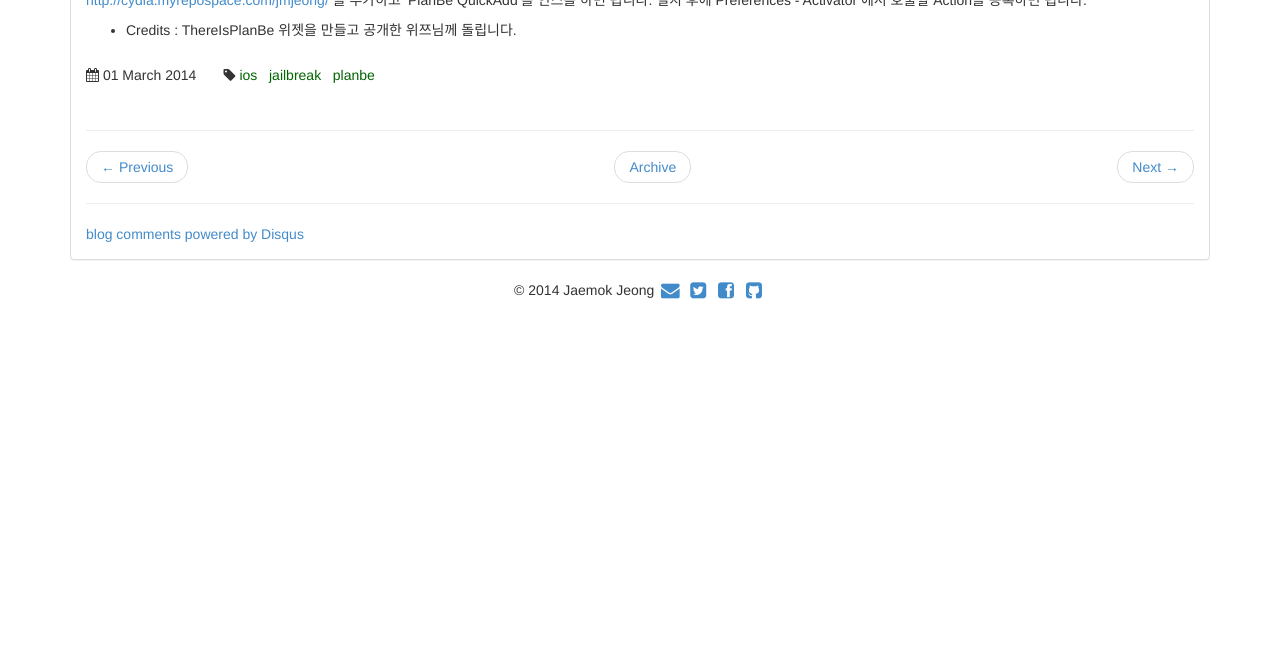
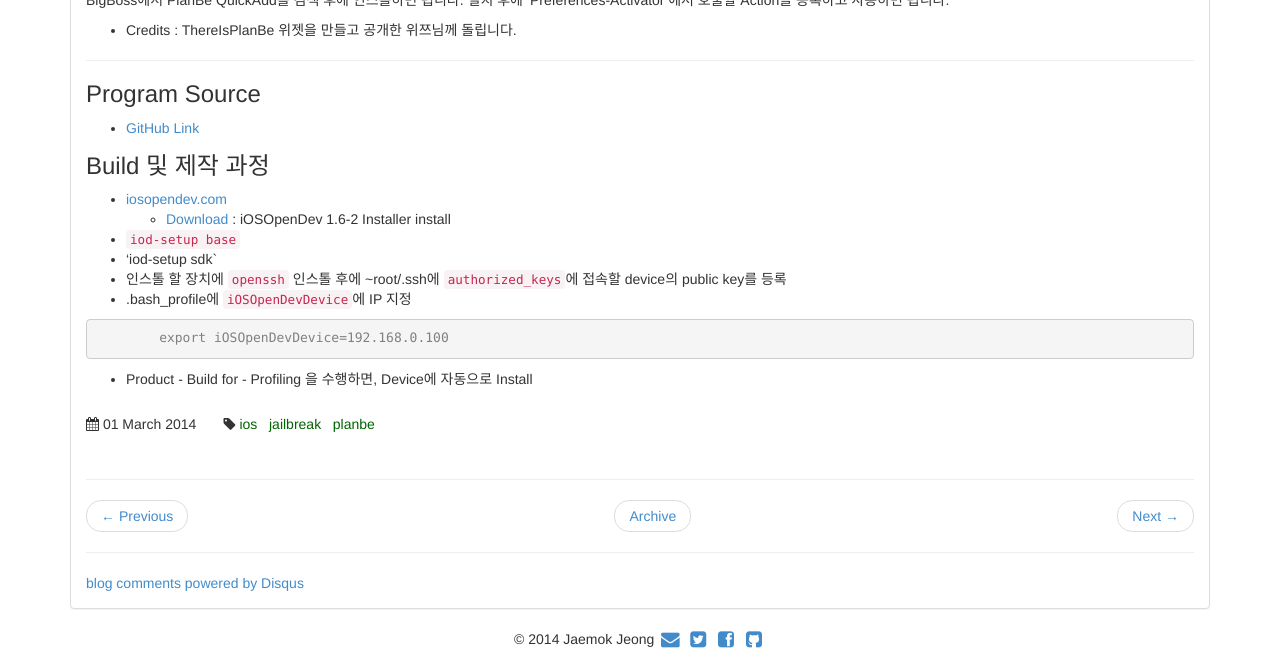
Before and after one commit to jmjeong/jmjeong-old.github.io, a Jekyll site: the page built from _posts/2014-03-01-PlanBe-QuickAdd-Tweak.md, in a window 1280 px wide. Shown: the part 618-1277 px from the top of the page. Built offline with Jekyll 4.4.1, drawn with Linux system fonts in a browser that asks for light colours; Markdown is read by kramdown in place of the engine named in the settings; comment, search, counter and statistics services are not loaded; before the commit the page ends 928 px from its top, so only the background shows below that; some of the changed text lies outside the part shown.

Commit message:
update planbe quickadd tweak

```diff
--- a/_posts/2014-03-01-PlanBe-QuickAdd-Tweak.md
+++ b/_posts/2014-03-01-PlanBe-QuickAdd-Tweak.md
@@ -18,10 +18,32 @@ PlanBe의 QuickAdd에서 사용되는 [모든 syntax]({% post_url 2014-01-19-Pla
 
 <!-- more -->
 
-![](http://farm3.staticflickr.com/2861/13236950633_d22c8bc7ee_o.png)
+![](http://farm8.staticflickr.com/7389/13240166863_677cb30fbc_o.png)
 
-[http://cydia.myrepospace.com/jmjeong/](http://cydia.myrepospace.com/jmjeong/) 을 추가하고 'PlanBe
-QuickAdd'를 인스톨 하면 됩니다.  설치 후에 Preferences - Activator 에서 호출할 Action을 등록하면
-됩니다.
+<!-- [http://cydia.myrepospace.com/jmjeong/](http://cydia.myrepospace.com/jmjeong/) 을 추가하고 'PlanBe -->
+<!-- QuickAdd'를 인스톨 하면 됩니다.  설치 후에 Preferences - Activator 에서 호출할 Action을 등록하면 -->
+<!-- 됩니다. -->
+
+BigBoss에서 PlanBe QuickAdd를 검색 후에 인스톨하면 됩니다. 설치 후에 'Preferences-Activator'에서
+호출할 Action을 등록하고 사용하면 됩니다.
 
 - Credits : ThereIsPlanBe 위젯을 만들고 공개한 위쯔님께 돌립니다.
+
+---
+
+### Program Source
+
+- [GitHub Link](https://github.com/jmjeong/PlanBeQuickAdd)
+
+### Build 및 제작 과정
+
+- [iosopendev.com](http://www.iosopendev.com)
+  - [Download](http://iosopendev.com/download/) : iOSOpenDev 1.6-2 Installer install
+- `iod-setup base`
+- 'iod-setup sdk`
+- 인스톨 할 장치에 `openssh` 인스톨 후에 ~root/.ssh에 `authorized_keys`에 접속할 device의 public key를 등록
+- .bash_profile에 `iOSOpenDevDevice`에 IP 지정
+{% highlight console %}
+	export iOSOpenDevDevice=192.168.0.100
+{% endhighlight %}
+- Product - Build for - Profiling 을 수행하면, Device에 자동으로 Install
```
